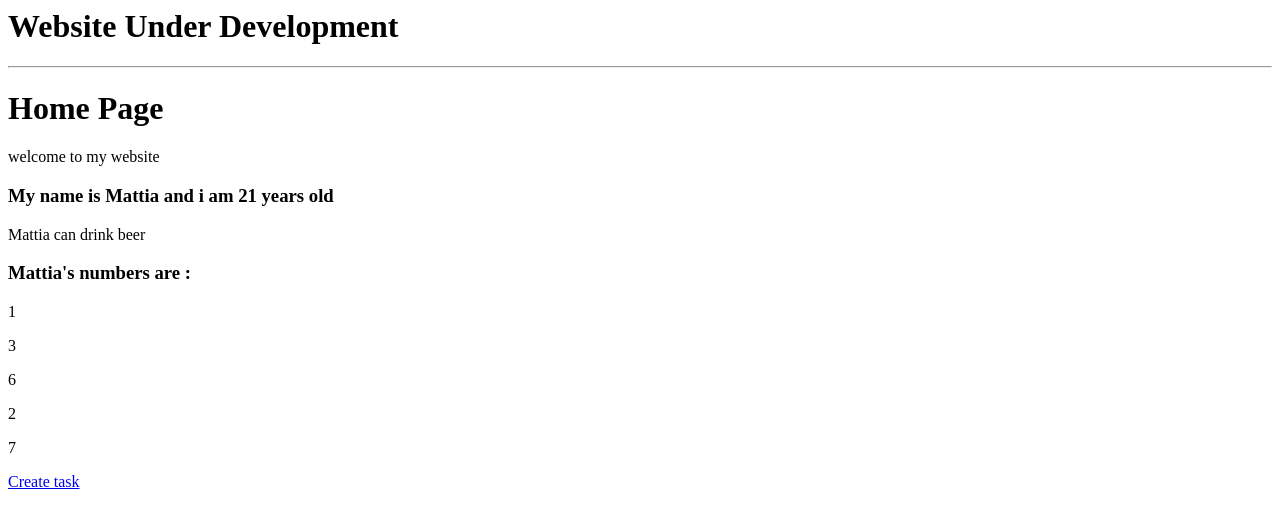
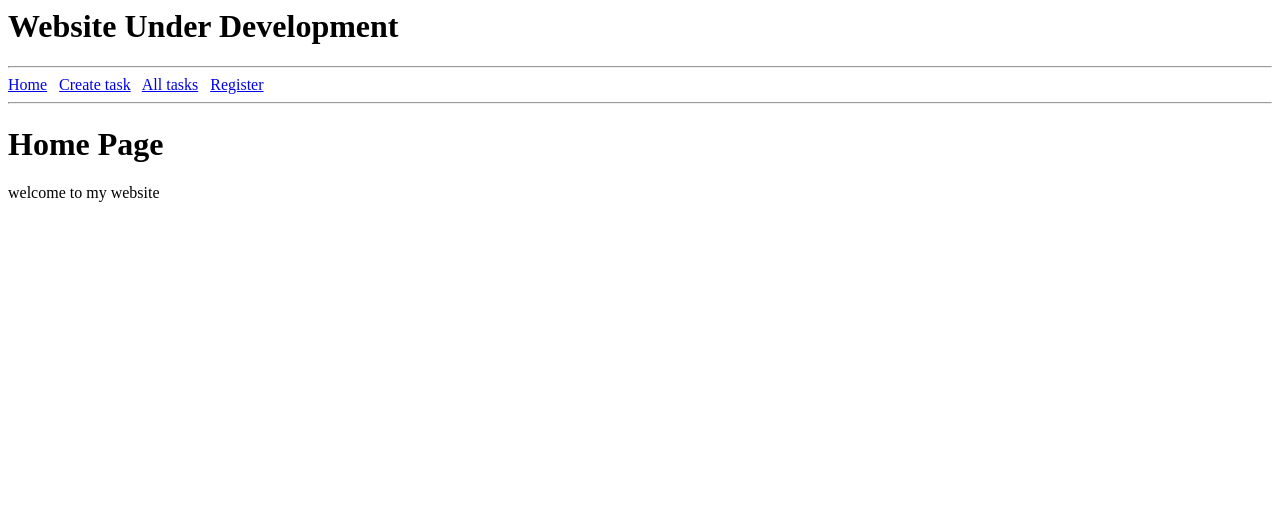
Before and after one commit to MattiaDiProfio/django-user-guide, a Django app: page / in a window 1280 px wide. Shown: the top 528 px of the page. Run offline with Django 5.2, Linux system fonts and the light colour scheme.

Commit message:
add basic navbar to base.html

```diff
--- a/dev/elevate/crm/templates/crm/base.html
+++ b/dev/elevate/crm/templates/crm/base.html
@@ -1,5 +1,17 @@
 <html>
     <h1>Website Under Development</h1>
+    <hr>
+
+    <!-- uses the name parameter in the urlspatterns to link urls to html in templates-->
+    <!-- define a navbar -->
+
+    <a href="{% url '' %}">Home</a>
+    &nbsp;
+    <a href="{% url 'create-task' %}">Create task</a>
+    &nbsp;
+    <a href="{% url 'all-tasks' %}">All tasks</a>
+    &nbsp;
+    <a href="{% url 'register' %}">Register</a>
     <hr>
 
     {% block content %}
--- a/dev/elevate/crm/templates/crm/index.html
+++ b/dev/elevate/crm/templates/crm/index.html
@@ -5,27 +5,5 @@
         <h1>Home Page</h1>
         <p>welcome to my website</p>
 
-        <h3>My name is {{ name }} and i am {{ age }} years old</h3>
-
-        <!-- example of conditional rendering -->
-        {% if age >= 18 %}
-            <p>{{ name }} can drink beer</p>
-        {% else %}
-            <p>{{ name }} cannot drink beer</p>
-        {% endif %}
-
-        <!-- example of looping over data in a template -->
-        <h3>{{ name }}'s numbers are : </h3>
-        {% for n in numbers %}
-            <p>{{ n }}</p>
-        {% endfor %}
-
-        <!-- uses the name parameter in the urlspatterns to link urls to html in templates-->
-        <a href="{% url 'create-task' %}">Create task</a>
-
-        <br>
-
-
-
     {% endblock %}
 </html>
--- a/dev/elevate/crm/urls.py
+++ b/dev/elevate/crm/urls.py
@@ -8,7 +8,7 @@ urlpatterns = [
     path('register', views.register, name="register"),
 
     # define response path for the 'task' route
-    path('task', views.task, name="task"),
+    path('all-tasks', views.all_tasks, name="all-tasks"),
 
     # define response path for the 'task' model form
     path('create-task', views.create_task, name="create-task"),
--- a/dev/elevate/crm/views.py
+++ b/dev/elevate/crm/views.py
@@ -5,23 +5,15 @@ from .forms import TaskForm
 
 def home(request):
 
-    # context dictionary to be passed to the index.html template
-    context = {
-        'name' : 'Mattia',
-        'age' : 21,
-        'numbers' : [1,3,6,2,7]
-    }
+    return render(request, 'crm/index.html')
 
-    # pass context via the render function
-    return render(request, 'crm/index.html', context)
-
-def task(request):
+def all_tasks(request):
 
     # perform a DB query
     query_data_all = Task.objects.all()
     context = { 'allTasks' : query_data_all }
 
-    return render(request, 'crm/task.html', context)
+    return render(request, 'crm/all-tasks.html', context)
 
 def register(request):
     return render(request, 'crm/register.html')
@@ -41,7 +33,7 @@ def create_task(request):
             form.save()
 
             # redirect user to the task input page - uses the 'name' attribute in the urlspattern route
-            return redirect('task')
+            return redirect('all-tasks')
 
     # create a context dictionary
     context = { 'form' : form }
```
Also changed, not shown: dev/elevate/crm/templates/crm/all-tasks.html (renamed from dev/elevate/crm/templates/crm/task.html), dev/elevate/db.sqlite3.
